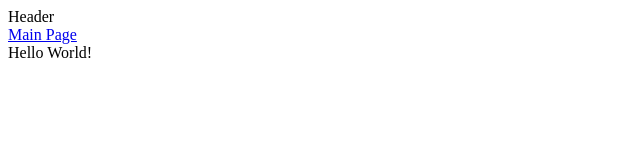
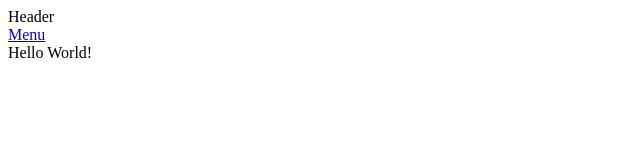
Before and after one commit to fedorovychh/test-html, a plain HTML site: page index.html in a window 1280 px wide. Shown: the full height of the page, 0-640 px from the left. Drawn offline with Linux system fonts and the light colour scheme.

Commit message:
rename link

```diff
--- a/index.html
+++ b/index.html
@@ -8,7 +8,7 @@
 <body>
     <header>Header</header>
     <main>
-        <div><a href="first-project/index.html">Main Page</a></div>
+        <div><a href="first-project/index.html">Menu</a></div>
     </main>
     <footer>Hello World!</footer>
 </body>
```
Also changed, not shown: Menu/index.html (renamed from first-project/index.html), Menu/style.css (added).
